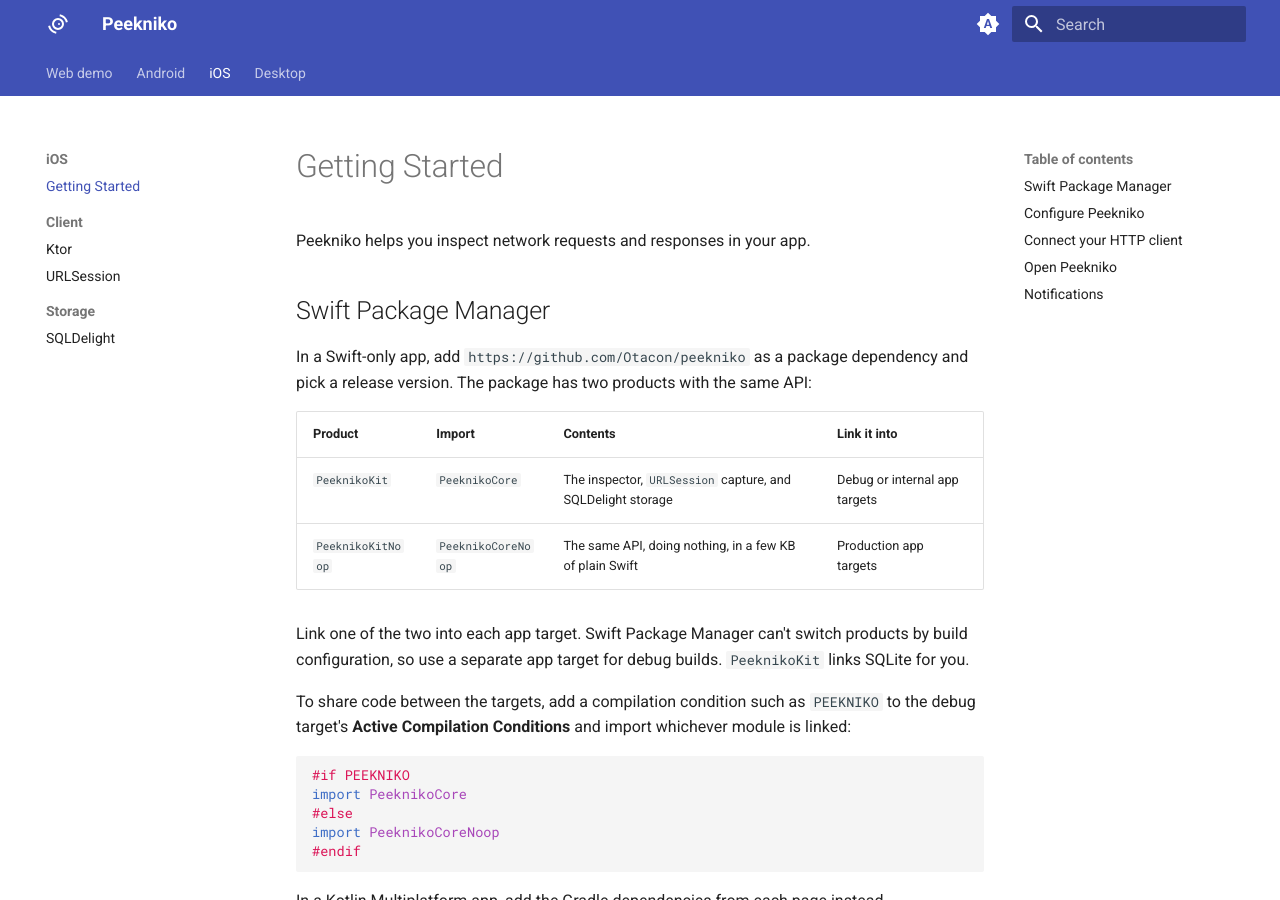
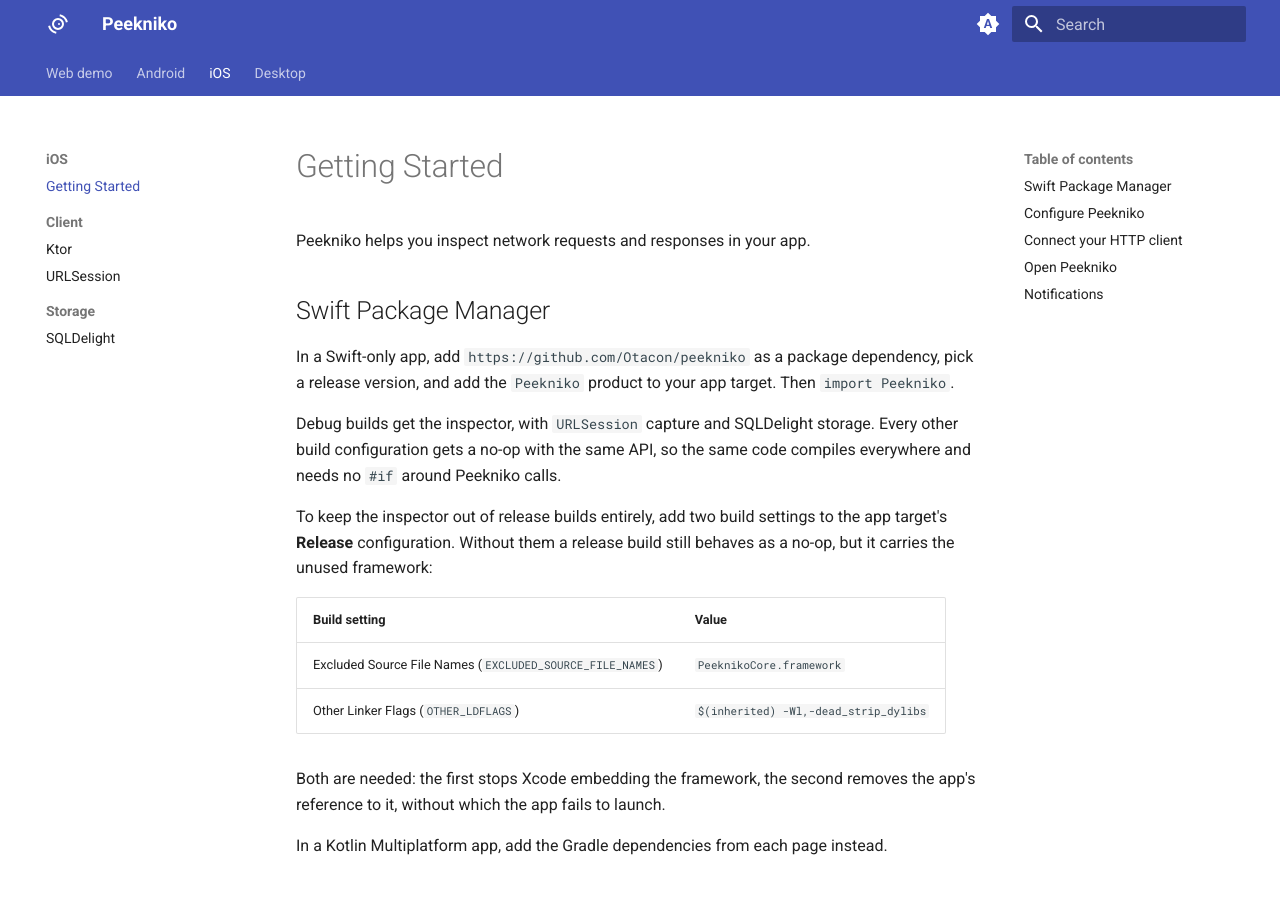
Before and after one commit to Otacon/peekniko, an MkDocs documentation site: the page built from docs/ios/index.md, in a window 1280 px wide and 900 px high. Built offline with MkDocs 1.6.1 and Material for MkDocs 9.7.7, drawn with Linux system fonts in a browser that asks for light colours; the version menu is left out.

Commit message:
Publish iOS framework (6)

````diff
--- a/docs/ios/index.md
+++ b/docs/ios/index.md
@@ -4,27 +4,22 @@ Peekniko helps you inspect network requests and responses in your app.
 
 ## Swift Package Manager
 
-In a Swift-only app, add `https://github.com/Otacon/peekniko` as a package dependency and pick a release version.
-The package has two products with the same API:
+In a Swift-only app, add `https://github.com/Otacon/peekniko` as a package dependency, pick a release version, and add
+the `Peekniko` product to your app target. Then `import Peekniko`.
 
-| Product           | Import             | Contents                                                    | Link it into                  |
-|-------------------|--------------------|-------------------------------------------------------------|-------------------------------|
-| `PeeknikoKit`     | `PeeknikoCore`     | The inspector, `URLSession` capture, and SQLDelight storage | Debug or internal app targets |
-| `PeeknikoKitNoop` | `PeeknikoCoreNoop` | The same API, doing nothing, in a few KB of plain Swift     | Production app targets        |
+Debug builds get the inspector, with `URLSession` capture and SQLDelight storage. Every other build configuration gets a
+no-op with the same API, so the same code compiles everywhere and needs no `#if` around Peekniko calls.
 
-Link one of the two into each app target. Swift Package Manager can't switch products by build configuration, so use a
-separate app target for debug builds. `PeeknikoKit` links SQLite for you.
+To keep the inspector out of release builds entirely, add two build settings to the app target's **Release**
+configuration. Without them a release build still behaves as a no-op, but it carries the unused framework:
 
-To share code between the targets, add a compilation condition such as `PEEKNIKO` to the debug target's
-**Active Compilation Conditions** and import whichever module is linked:
+| Build setting                               | Value                    |
+|---------------------------------------------|--------------------------|
+| Excluded Source File Names (`EXCLUDED_SOURCE_FILE_NAMES`) | `PeeknikoCore.framework` |
+| Other Linker Flags (`OTHER_LDFLAGS`)        | `$(inherited) -Wl,-dead_strip_dylibs` |
 
-```swift
-#if PEEKNIKO
-import PeeknikoCore
-#else
-import PeeknikoCoreNoop
-#endif
-```
+Both are needed: the first stops Xcode embedding the framework, the second removes the app's reference to it, without
+which the app fails to launch.
 
 In a Kotlin Multiplatform app, add the Gradle dependencies from each page instead.
 
````
Also changed, not shown: docs/ios/sqldelight.md (+1 -1 lines), docs/ios/urlsession.md (+2 -2 lines), 9 other files.
